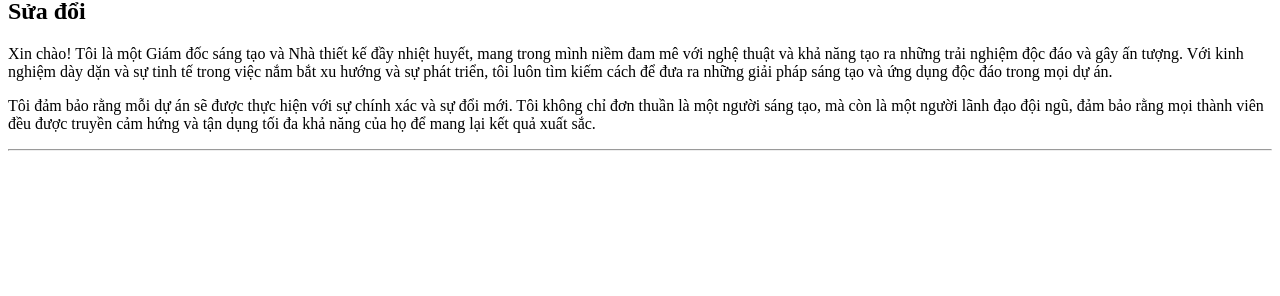
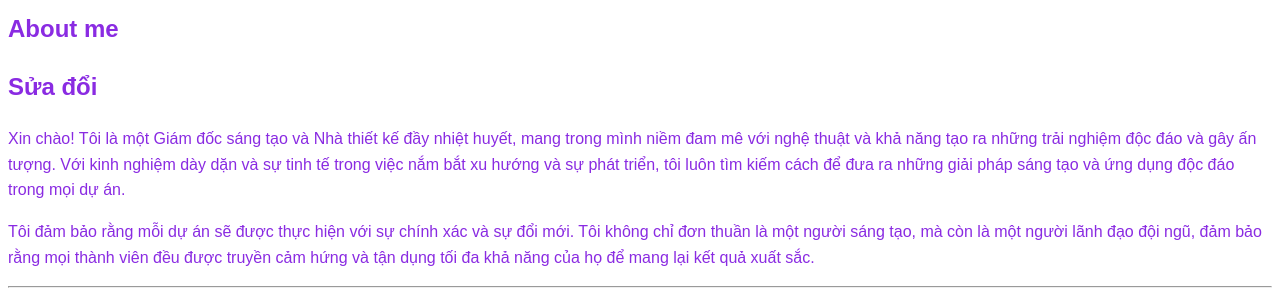
Before and after one commit to ManhTD05/001, a plain HTML site: page index.html in a window 1280 px wide. Shown: the part 550-846 px from the top of the page. Before the commit the page ends 800 px from the top, so only its background shows below. Drawn offline with Linux system fonts and the light colour scheme.

Commit message:
them css

```diff
--- a/index.html
+++ b/index.html
@@ -4,6 +4,7 @@
     <meta charset="UTF-8" />
     <meta http-equiv="X-UA-Compatible" content="IE=edge" />
     <meta name="viewport" content="width=device-width, initial-scale=1.0" />
+    <link rel="stylesheet" href="style.css">
     <title>Bài học multi page Website</title>
   </head>
 
--- /dev/null
+++ b/style.css
@@ -0,0 +1,5 @@
+body{
+    color: blueviolet;
+    font-family: Arial, sans-serif;
+    line-height: 1.6;
+}
```
